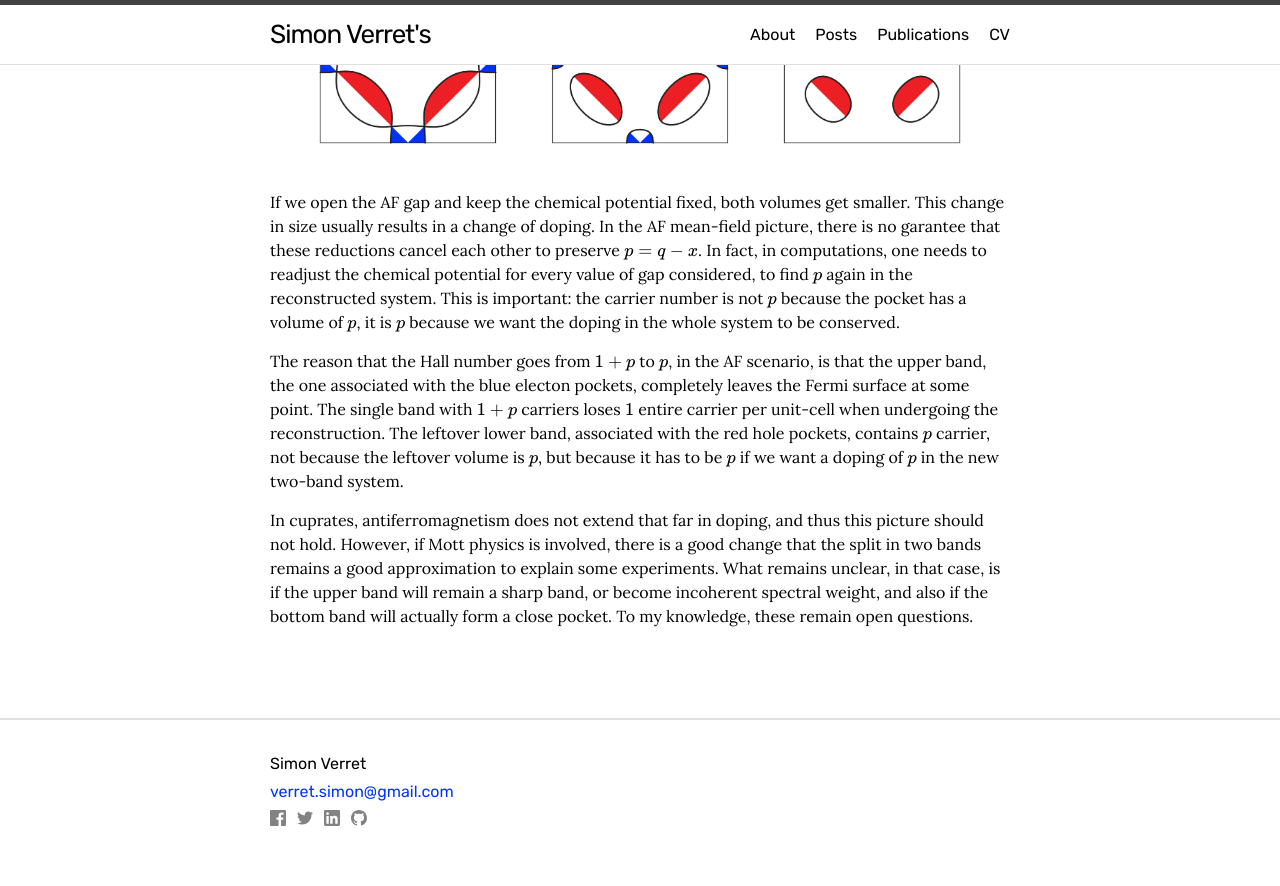
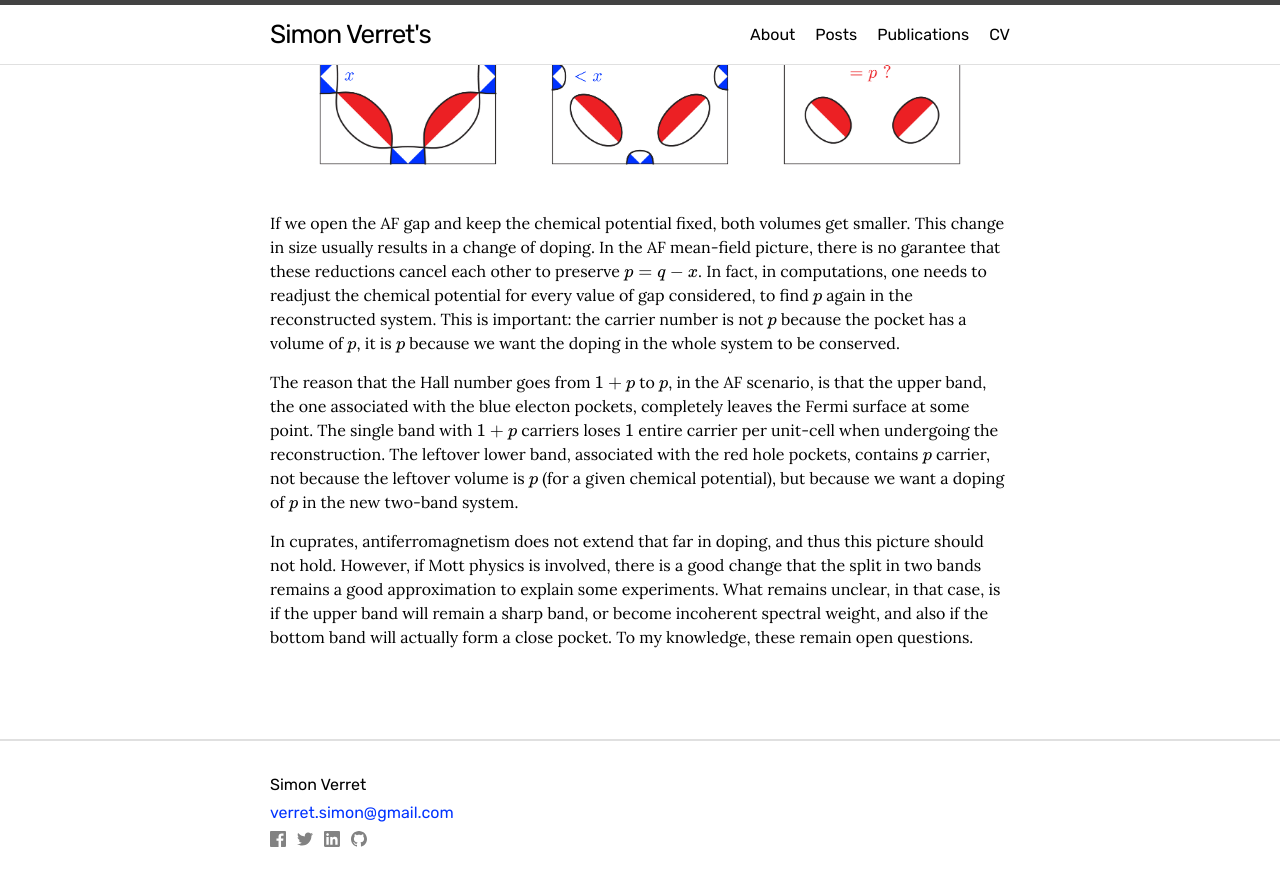
Before and after one commit to simonverret/simonverret.github.io, a Jekyll site: the page built from _posts/2019-03-19-carrier-density-antiferromagnet.md, in a window 1280 px wide and 900 px high, scrolled down 884 px. Shown: the top 886 px of the window. Built offline with Jekyll 4.4.1, drawn with Linux system fonts in a browser that asks for light colours; some web fonts are replaced; formulas are drawn with MathJax 3; comment, search, counter and statistics services are not loaded; some of the changed text lies outside the part shown.

Commit message:
again minor text clarifications

```diff
--- a/_posts/2019-03-19-carrier-density-antiferromagnet.md
+++ b/_posts/2019-03-19-carrier-density-antiferromagnet.md
@@ -16,6 +17,6 @@
 
 If we open the AF gap and keep the chemical potential fixed, both volumes get smaller. This change in size usually results in a change of doping. In the AF mean-field picture, there is no garantee that these reductions cancel each other to preserve $p=q-x$. In fact, in computations, one needs to readjust the chemical potential for every value of gap considered, to find $p$ again in the reconstructed system. This is important: the carrier number is not $p$ because the pocket has a volume of $p$, it is $p$ because we want the doping in the whole system to be conserved.
 
-The reason that the Hall number goes from $1+p$ to $p$, in the AF scenario, is that the upper band, the one associated with the blue electon pockets, completely leaves the Fermi surface at some point. The single band with $1+p$ carriers loses $1$ entire carrier per unit-cell when undergoing the reconstruction. The leftover lower band, associated with the red hole pockets, contains $p$ carrier, not because the leftover volume is $p$, but because it has to be $p$ if we want a doping of $p$ in the new two-band system.
+The reason that the Hall number goes from $1+p$ to $p$, in the AF scenario, is that the upper band, the one associated with the blue electon pockets, completely leaves the Fermi surface at some point. The single band with $1+p$ carriers loses $1$ entire carrier per unit-cell when undergoing the reconstruction. The leftover lower band, associated with the red hole pockets, contains $p$ carrier, not because the leftover volume is $p$ (for a given chemical potential), but because we want a doping of $p$ in the new two-band system.
 
 In cuprates, antiferromagnetism does not extend that far in doping, and thus this picture should not hold. However, if Mott physics is involved, there is a good change that the split in two bands remains a good approximation to explain some experiments. What remains unclear, in that case, is if the upper band will remain a sharp band, or become incoherent spectral weight, and also if the bottom band will actually form a close pocket. To my knowledge, these remain open questions.
```
Also changed, not shown: other parts of _posts/2019-03-19-carrier-density-antiferromagnet.md (+1 -0 lines).
